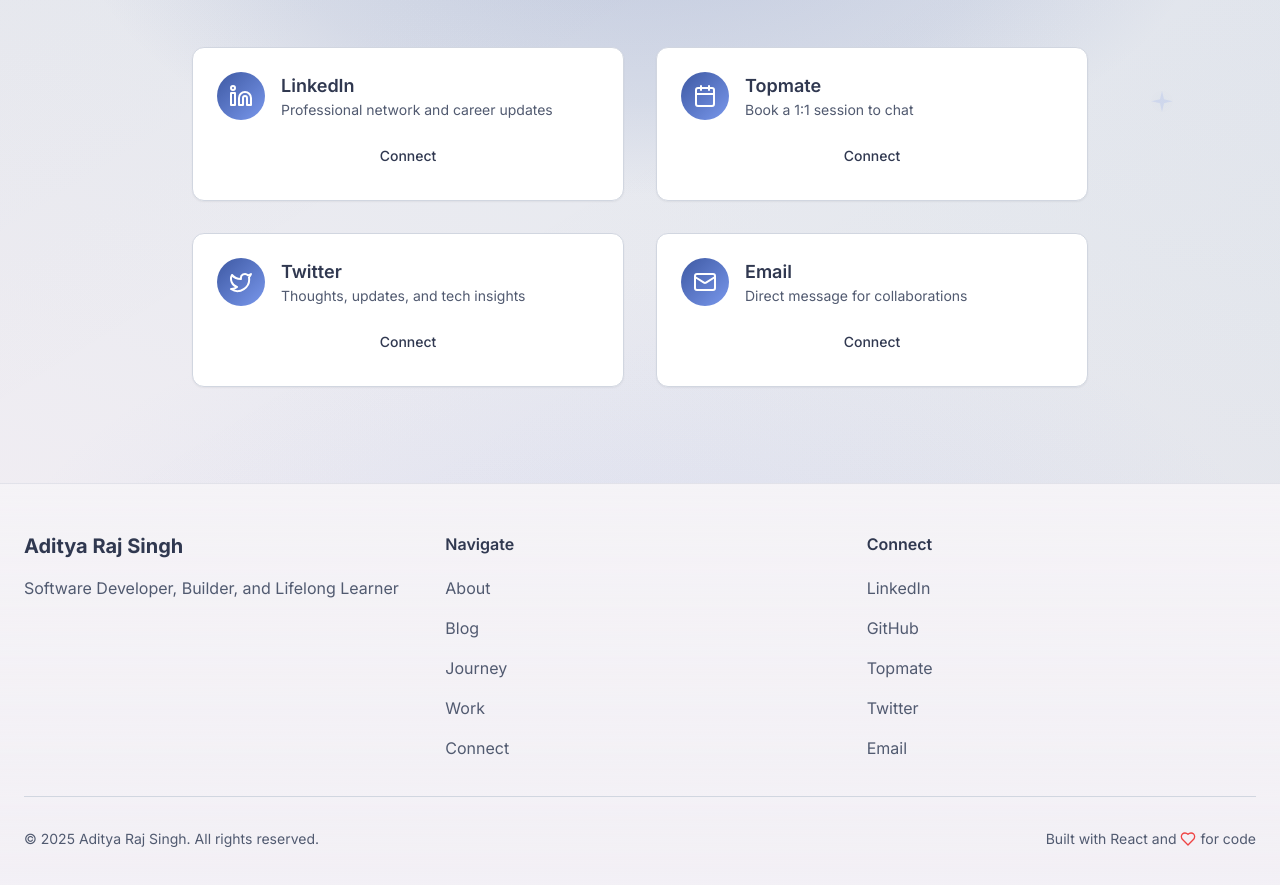
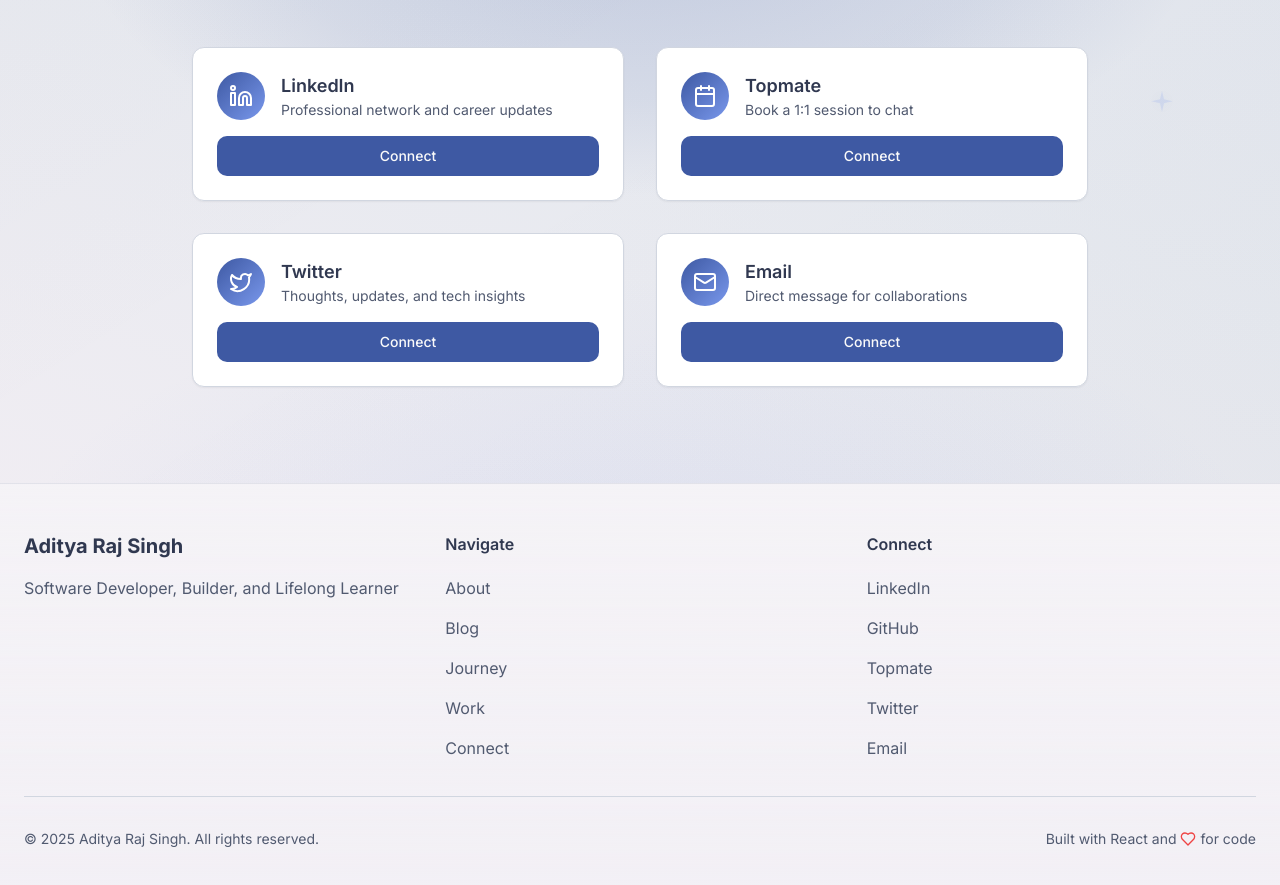
Before and after one commit to AdityaRajSingh/aditya-connects, a React (Vite) app: page / in a window 1280 px wide. Shown: the part 3760-4645 px from the top of the page. Built offline with nearby package versions, Linux system fonts and the light colour scheme.

Commit message:
Update Connect section buttons
Implement persistent background and hover states for Connect section buttons. Ensure theme consistency and accessibility across light and dark modes.

```diff
--- a/src/components/ConnectSection.tsx
+++ b/src/components/ConnectSection.tsx
@@ -80,8 +80,9 @@ const ConnectSection = () => {
                   </div>
                 </div>
                 <Button
-                  variant="ghost"
-                  className="w-full mt-4 group-hover:bg-primary/10 group-hover:text-primary transition-colors"
+                  variant="default"
+                  className="w-full mt-4"
+                  aria-label={`Connect via ${link.label}`}
                   onClick={() => window.open(link.href, '_blank')}
                 >
                   Connect
```
